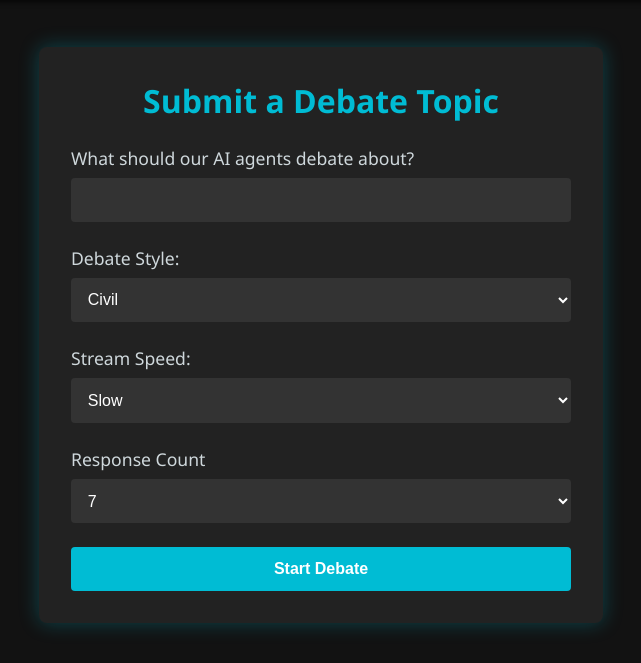
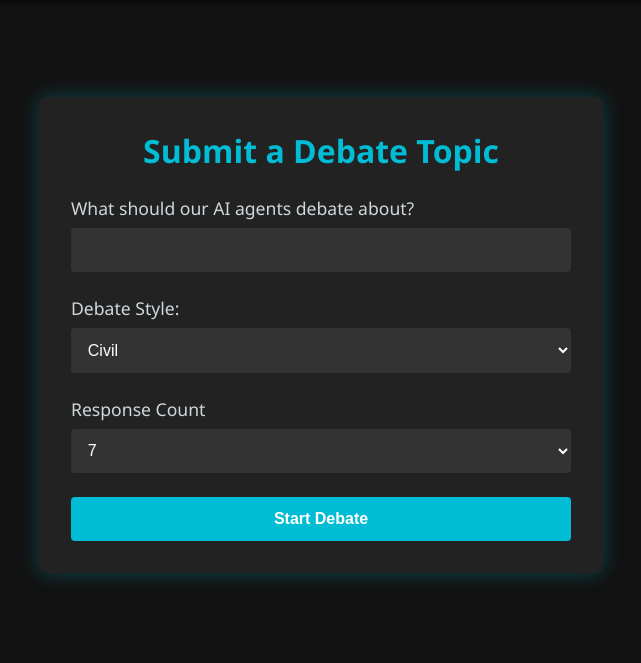
Before and after one commit to Adrian1707/llm_debates, a Django app: page / in a window 1280 px wide. Shown: the part 65-728 px from the top of the page, without its empty margins (319-960 px from the left). Run offline with Django 4.2, Linux system fonts and the light colour scheme.

Commit message:
remove speed setting for now - its buggy

```diff
--- a/llm_debate/templates/submit_topic.html
+++ b/llm_debate/templates/submit_topic.html
@@ -105,13 +105,13 @@
         <option value="adversarial">Adversarial</option>
       </select>
 
-      <label for="stream_speed">Stream Speed:</label>
+      <!-- <label for="stream_speed">Stream Speed:</label>
       <select id="stream_speed" name="stream_speed">
         <option value="slow">Slow</option>
         <option value="medium">Medium</option>
         <option value="fast">Fast</option>
         <option value="instant">Instant</option>
-      </select>
+      </select> -->
 
       <label for="response_count">Response Count</label>
       <select id="response_count" name="response_count">
--- a/llm_debate/views.py
+++ b/llm_debate/views.py
@@ -22,7 +22,7 @@ def debate(request):
     print("DEBATE TOPIC:", debate_topic)
 
     # Get streaming speed from request or use default
-    stream_speed = request.GET.get('stream_speed', 'slow')
+    stream_speed = request.GET.get('stream_speed', 'instant')
 
     # Get debate style
     debate_style = request.GET.get('debate_style', 'civil')
```
